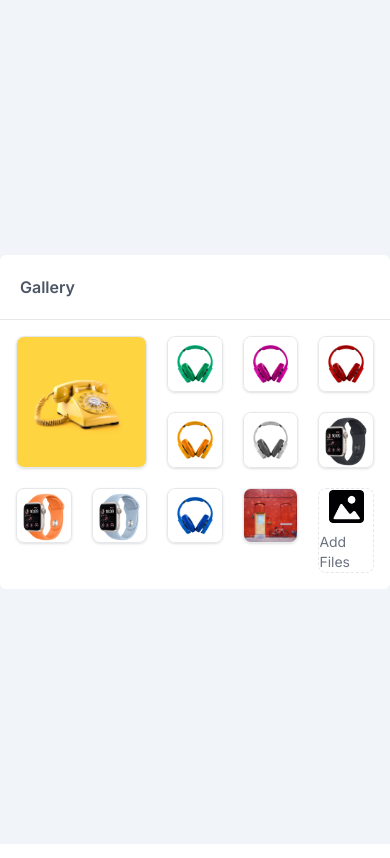
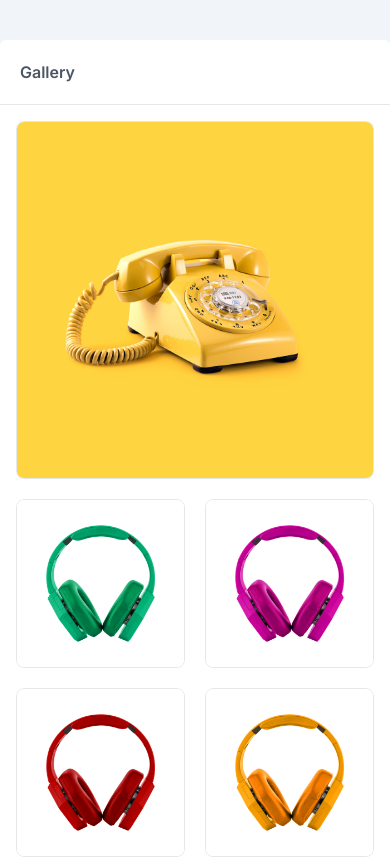
Before and after one commit to dmtaijul9/gallery, a React (Create React App) app: page / in a window 390 px wide. Shown: the top 858 px of the page. Built offline with nearby package versions, Linux system fonts and the light colour scheme.

Commit message:
fix(fitured): image change layout problem

```diff
--- a/src/App.js
+++ b/src/App.js
@@ -2,8 +2,8 @@ import Gallery from "./components/Gallery";
 
 function App() {
   return (
-    <section className="w-full overflow-x-hidden min-h-screen flex items-center justify-center bg-slate-100">
-      <div className="max-w-7xl mx-auto py-10">
+    <section className="w-full px-5 md:px-0 overflow-x-hidden min-h-screen flex items-center justify-center bg-slate-100">
+      <div className="max-w-7xl mx-auto py-10 ">
         <Gallery />
       </div>
     </section>
--- a/src/components/DragAndDrop.js
+++ b/src/components/DragAndDrop.js
@@ -55,7 +55,7 @@ const DragAndDrop = ({ products, checked, handleCheck }) => {
           })}
           <label
             htmlFor="fileUpload"
-            className="border-dashed border rounded-lg overflow-hidden cursor-pointer"
+            className="border-dashed w-full h-full min-w-[180px] min-h-[180px] border-2 rounded-lg overflow-hidden cursor-pointer"
           >
             <div className="w-full h-full flex justify-center items-center flex-col space-y-2 hover:bg-gray-200">
               <img
@@ -76,6 +76,7 @@ const DragAndDrop = ({ products, checked, handleCheck }) => {
             product={activeId}
             checked={checked}
             handleCheck={handleCheck}
+            overlay
             index={items.indexOf(activeId)}
           />
         ) : null}
--- a/src/components/Gallery.js
+++ b/src/components/Gallery.js
@@ -31,7 +31,7 @@ const Gallery = () => {
   const totaChecked = checked.length;
 
   return (
-    <div className="bg-white rounded-md w-full">
+    <div className="bg-white rounded-md w-full h-full">
       <div className="w-full flex py-3 px-5 h-16 items-center justify-between">
         <div>
           {totaChecked > 0 ? (
--- a/src/components/Grid.js
+++ b/src/components/Grid.js
@@ -1,5 +1,9 @@
 import React from "react";
 
 export function Grid({ children, columns }) {
-  return <div className="grid grid-cols-5 gap-5 w-full">{children}</div>;
+  return (
+    <div className="grid grid-cols-2 md:grid-cols-3 lg:grid-cols-4 xl:grid-cols-5 gap-5 w-full">
+      {children}
+    </div>
+  );
 }
--- a/src/components/Image.js
+++ b/src/components/Image.js
@@ -1,6 +1,6 @@
 import React, { useEffect } from "react";
 
-const Image = ({ product, handleCheck, checked, isDragging }) => {
+const Image = ({ product, handleCheck, checked, isDragging, overlay }) => {
   const isChecked = checked.includes(product?.id.toString());
 
   useEffect(() => {
@@ -21,11 +21,11 @@ const Image = ({ product, handleCheck, checked, isDragging }) => {
   }, [product?.id]);
 
   return (
-    <div className=" border rounded-lg overflow-hidden shadow relative group">
+    <div className=" border rounded-lg overflow-hidden shadow relative group w-full h-full">
       <div
         className={`absolute h-full w-full bg-black/40 flex items-center justify-center   ${
-          isDragging ? "" : "group-hover:opacity-100"
-        } transition-all duration-200 ${
+          isDragging ? "" : overlay ? "" : "group-hover:opacity-100"
+        }  ${
           isDragging && isChecked
             ? "opacity-0"
             : isChecked
@@ -34,7 +34,11 @@ const Image = ({ product, handleCheck, checked, isDragging }) => {
         }`}
       ></div>
 
-      <div className={`${isDragging ? "invisible" : "visible"}`}>
+      <div
+        className={`w-full h-full border-lg ${
+          isDragging ? "invisible" : "visible"
+        }`}
+      >
         <label htmlFor={`product_${product?.id}`}>
           <div>
             <img src={product?.img} alt={product?.name} className="w-full" />
@@ -43,9 +47,9 @@ const Image = ({ product, handleCheck, checked, isDragging }) => {
         <input
           type="checkbox"
           name="image"
-          className={`absolute top-2 left-2  group-hover:block cursor-pointer z-50 ${
-            isChecked ? "block" : "hidden"
-          }`}
+          className={`absolute top-2 left-2  ${
+            !overlay ? "group-hover:block" : ""
+          } cursor-pointer z-50 ${isChecked && !overlay ? "block" : "hidden"}`}
           id={`checkbox-${product?.id}`}
           checked={isChecked}
           onChange={handleCheck}
--- a/src/components/Photo.js
+++ b/src/components/Photo.js
@@ -8,6 +8,7 @@ export const Photo = forwardRef(
       handleCheck,
       isDragging,
       checked,
+      overlay,
       index,
       faded,
       style,
@@ -18,7 +19,6 @@ export const Photo = forwardRef(
     const inlineStyles = {
       opacity: faded ? "0.2" : "1",
       transformOrigin: "0 0",
-      maxHeight: index === 0 ? 500 : 250,
       gridRowStart: index === 0 ? "span 2" : null,
       gridColumnStart: index === 0 ? "span 2" : null,
       backgroundSize: "cover",
@@ -28,11 +28,17 @@ export const Photo = forwardRef(
     };
 
     return (
-      <div ref={ref} style={inlineStyles} {...props}>
+      <div
+        ref={ref}
+        style={inlineStyles}
+        {...props}
+        className="rounded-lg overflow-hidden"
+      >
         <Image
           product={product}
           handleCheck={handleCheck}
           checked={checked}
+          overlay={overlay}
           isDragging={isDragging}
         />
       </div>
```
Also changed, not shown: 1 other file (tests, documents, lock files or other folders).
